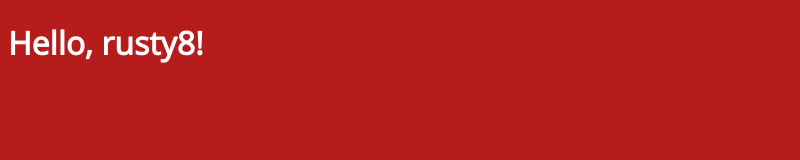
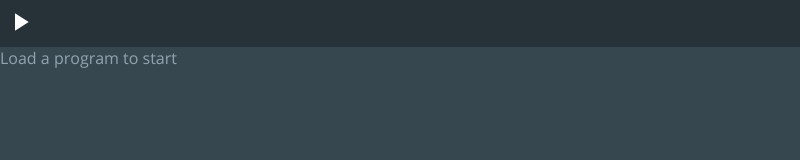
Before and after one commit to mbrlabs/rusty8, an Electron app: page node/index.html in a window 800 px wide. Drawn offline with nearby package versions, Linux system fonts and the light colour scheme.

Commit message:
Added icons

```diff
--- a/Cargo.toml
+++ b/Cargo.toml
@@ -1,5 +1,5 @@
 [package]
-name = "rusty-chip8"
+name = "rusty8"
 version = "0.1.0"
 authors = ["Marcus Brummer <mbrlabs7@gmail.com>"]
 
--- a/node/app.js
+++ b/node/app.js
@@ -12,10 +12,9 @@ function createWindow() {
 
     if(DEBUG) {
         win.webContents.openDevTools();
+    } else {
+        win.setMenu(null);
     }
-/*    else {
-        win.setMenu(null);
-    }*/
 
     win.on('closed', () => {
         win = null;
--- a/node/index.html
+++ b/node/index.html
@@ -11,7 +11,18 @@
     </head>
 
     <body>
-        <h1>Hello, rusty8!</h1>
+        <!-- Toolbar -->
+        <div id="toolbar">
+            <div class="toolbar-item">
+                <a href="#" id="run-btn"><i class="material-icons">play_arrow</i></a>
+            </div>
+        </div>
+
+        <!-- Content area -->
+        <div id="content">
+            Load a program to start
+        </div>
+
     </body>
 
 </html>
--- a/node/style.css
+++ b/node/style.css
@@ -3,8 +3,67 @@
     src: url(OpenSans.ttf);
 }
 
+@font-face {
+  font-family: 'Material Icons';
+  src: url(MaterialIcons.ttf);
+}
+
+.material-icons {
+  font-family: 'Material Icons';
+  font-weight: normal;
+  font-style: normal;
+  font-size: 24px;
+  display: inline-block;
+  line-height: 1;
+  text-transform: none;
+  letter-spacing: normal;
+  word-wrap: normal;
+  white-space: nowrap;
+  direction: ltr;
+  text-rendering: optimizeLegibility;
+}
+
 body {
-	background: #b71c1c;
-	color: #fff;
+	background: #37474f;
+	color: #90a4ae;
 	font-family: open-sans;
+	padding: 0px;
+	margin: 0px;
 }
+
+a, a:link, a:visited, a:hover {
+    color: #fff;
+    text-decoration: none;
+}
+
+.btn {
+	background: #263238;
+    border: none;
+    color: white;
+    padding: 15px 32px;
+    text-align: center;
+    text-decoration: none;
+    display: inline-block;
+    font-size: 16px;
+}
+
+#toolbar {
+	background: #263238;
+	width: auto 100%;
+	padding: 5px;
+	padding-top: 7px;
+}
+
+#content {
+    width: 100%;
+    height: 100% !important;
+}
+
+.toolbar-item {
+	width: 100%;
+	height: 100%;
+}
+
+#run-btn i {
+	font-size: 30px;
+}
```
Also changed, not shown: node/MaterialIcons.ttf (added).
